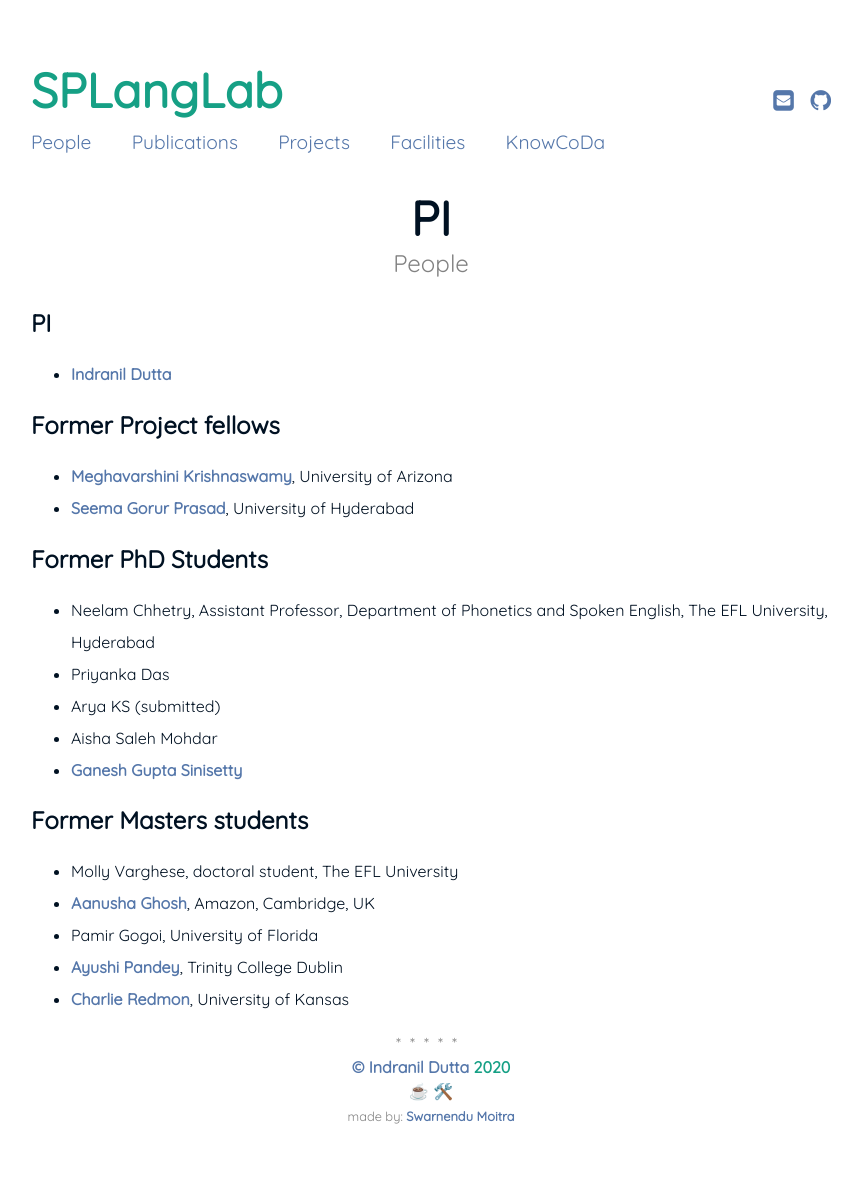
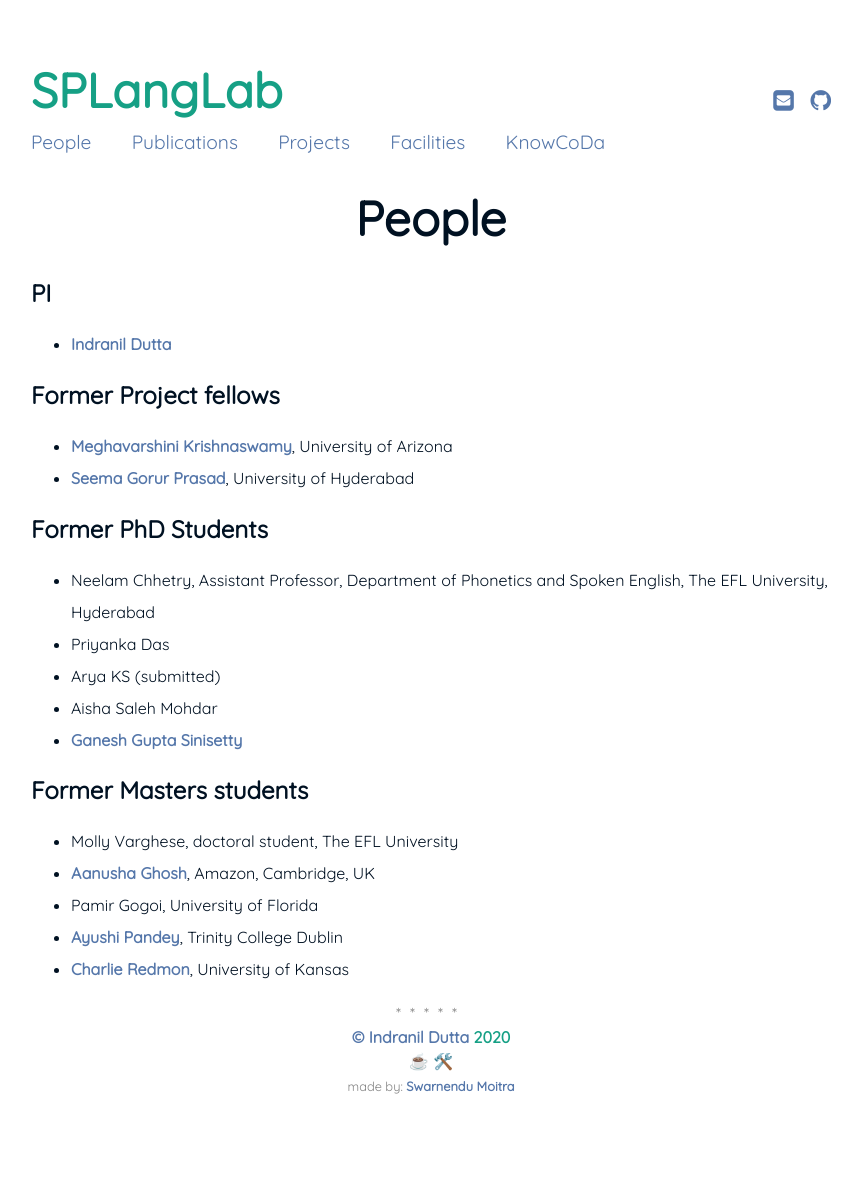
Before and after one commit to SwarMoi/iD-website, a Jekyll site: the page built from people.md, in a window 1280 px wide. Shown: the whole page, without its empty margins (209-1071 px from the left). Built offline with Jekyll 4.4.1, drawn with Linux system fonts in a browser that asks for light colours; our own code applies the rules of GitHub Pages for plain Markdown files; after the commit the page ends 1158 px from its top, so only the background shows below that.

```diff
--- a/people.md
+++ b/people.md
@@ -1,7 +1,7 @@
 ---
 layout: page
-title:
-subtitle: People
+title: People
+subtitle:
 ---
 
 ## PI
```
